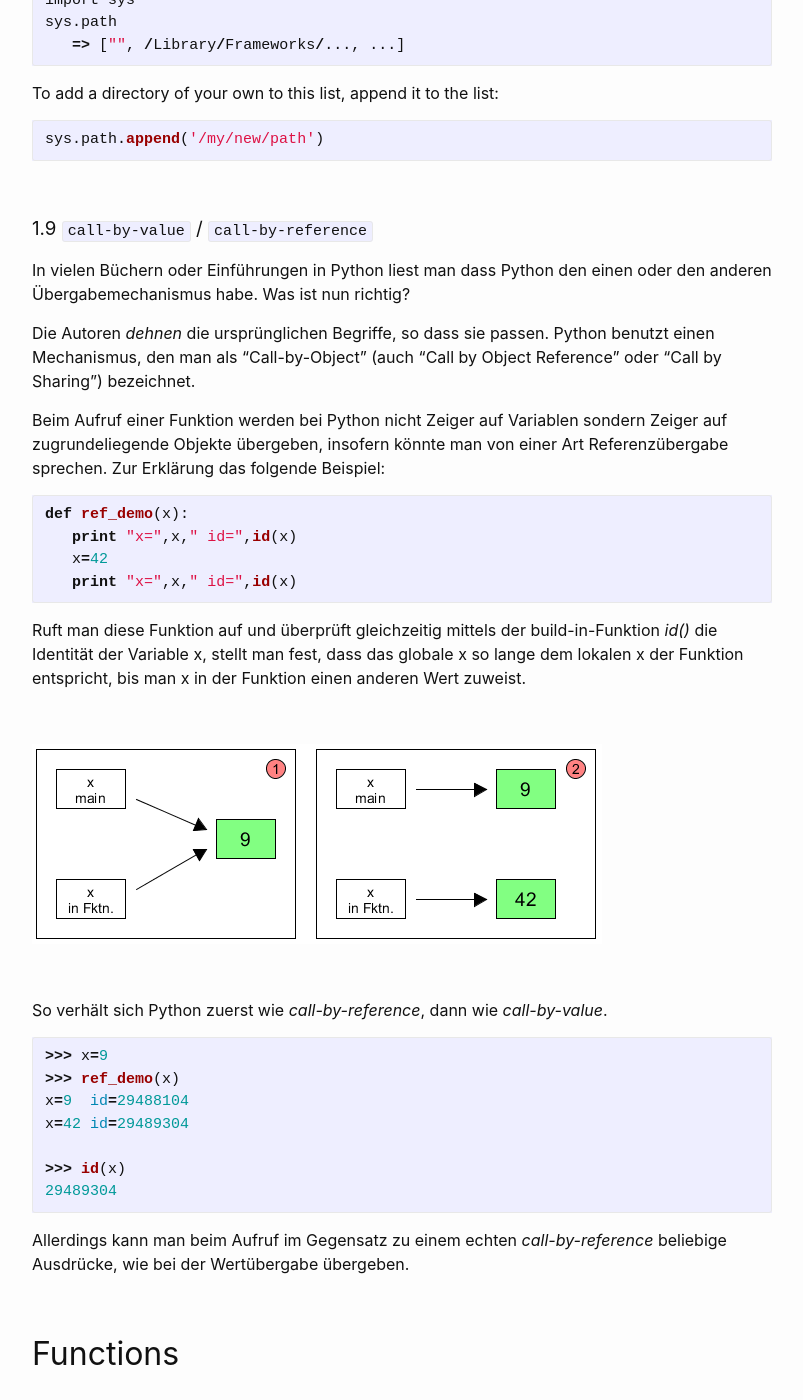
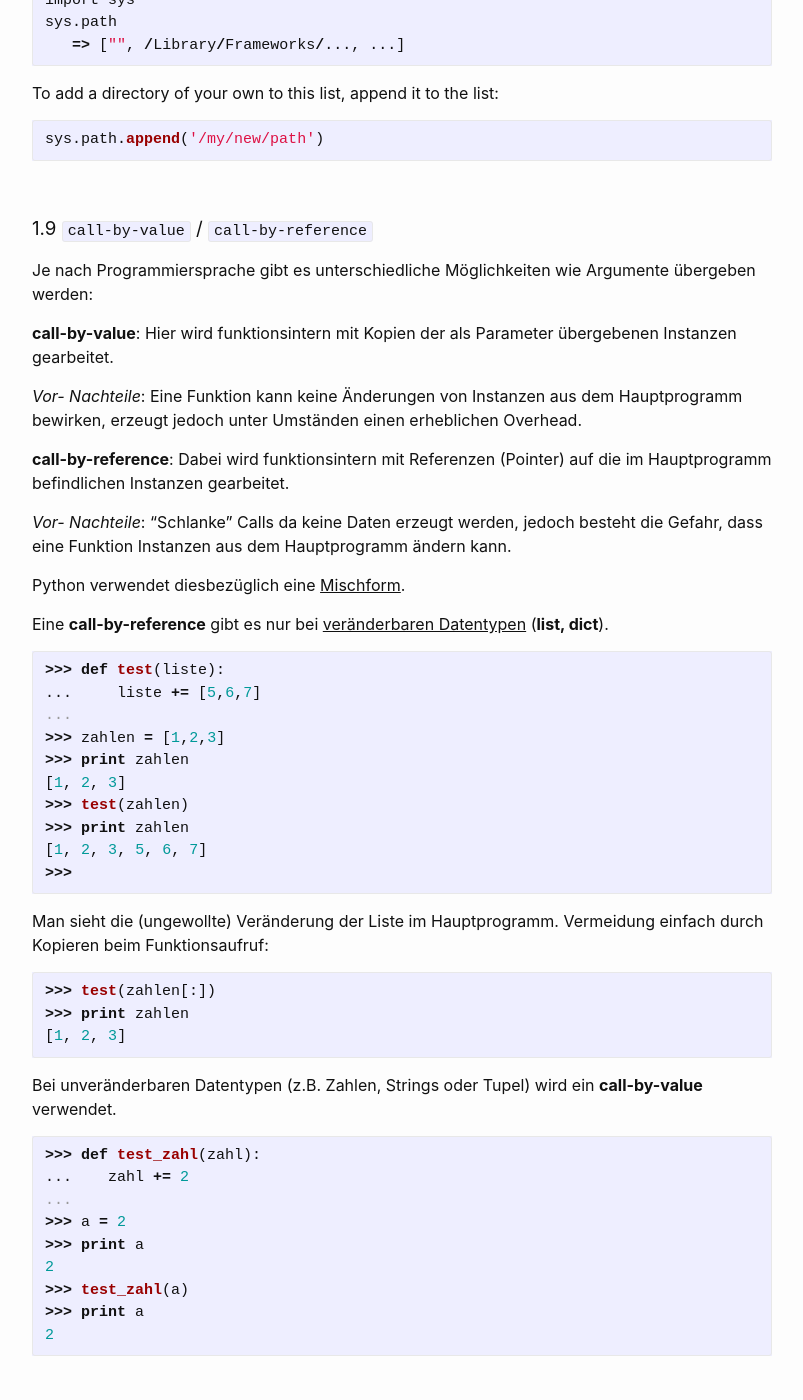
Before and after one commit to Hautaklyttn/progDocs, a Jekyll site: the page built from docs/articles/python.md, in a window 1280 px wide and 1400 px high, scrolled down 6987 px. Shown: the whole window, without its empty margins (238-1041 px from the left). Built offline with Jekyll 4.4.1, drawn with Linux system fonts in a browser that asks for light colours; some of the changed text lies outside the part shown.

Commit message:
Update python.md

````diff
--- a/docs/articles/python.md
+++ b/docs/articles/python.md
@@ -265,39 +265,52 @@ sys.path.append('/my/new/path')
 
 <a name="ch1-9"></a>
 ### 1.9 `call-by-value` / `call-by-reference`
-In vielen Büchern oder Einführungen in Python liest man dass Python den einen oder den anderen Übergabemechanismus habe. Was ist nun richtig?
+Je nach Programmiersprache gibt es unterschiedliche Möglichkeiten wie Argumente übergeben werden:
 
-Die Autoren *dehnen* die ursprünglichen Begriffe, so dass sie passen. Python benutzt einen Mechanismus, den man als "Call-by-Object" (auch "Call by Object Reference" oder "Call by Sharing") bezeichnet.
+**call-by-value**: Hier wird funktionsintern mit Kopien der als Parameter übergebenen Instanzen gearbeitet.
 
-Beim Aufruf einer Funktion werden bei Python nicht Zeiger auf Variablen sondern Zeiger auf zugrundeliegende Objekte übergeben, insofern könnte man von einer Art Referenzübergabe sprechen. Zur Erklärung das folgende Beispiel:
+*Vor- Nachteile*: Eine Funktion kann keine Änderungen von Instanzen aus dem Hauptprogramm bewirken, erzeugt jedoch unter Umständen einen erheblichen Overhead.
+
+**call-by-reference**: Dabei wird funktionsintern mit Referenzen (Pointer) auf die im Hauptprogramm befindlichen Instanzen gearbeitet.
+
+*Vor- Nachteile*: “Schlanke” Calls da keine Daten erzeugt werden, jedoch besteht die Gefahr, dass eine Funktion Instanzen aus dem Hauptprogramm ändern kann.
+
+Python verwendet diesbezüglich eine <u>Mischform</u>.
+
+Eine **call-by-reference** gibt es nur bei <u>veränderbaren Datentypen</u> (**list, dict**).
+
 ```py
-def ref_demo(x):
-   print "x=",x," id=",id(x)
-   x=42
-   print "x=",x," id=",id(x)
+>>> def test(liste):
+...     liste += [5,6,7]
+...
+>>> zahlen = [1,2,3]
+>>> print zahlen
+[1, 2, 3]
+>>> test(zahlen)
+>>> print zahlen
+[1, 2, 3, 5, 6, 7]
+>>>
+```
+Man sieht die (ungewollte) Veränderung der Liste im Hauptprogramm. Vermeidung einfach durch Kopieren beim Funktionsaufruf:
+```py
+>>> test(zahlen[:])
+>>> print zahlen
+[1, 2, 3]
 ```
 
-Ruft man diese Funktion auf und überprüft gleichzeitig mittels der build-in-Funktion *id()* die Identität der Variable x, stellt man fest, dass das globale x so lange dem lokalen x der Funktion entspricht, bis man x in der Funktion einen anderen Wert zuweist.
-
-&nbsp;
-
-![cb](../assets/pics/callBy_py.png)
-
-&nbsp;
-
-So verhält sich Python zuerst wie *call-by-reference*, dann wie *call-by-value*.
-
+Bei unveränderbaren Datentypen (z.B. Zahlen, Strings oder Tupel) wird ein **call-by-value** verwendet.
 ```py
->>> x=9
->>> ref_demo(x)
-x=9  id=29488104
-x=42 id=29489304
-
->>> id(x)
-29489304
+>>> def test_zahl(zahl):
+...    zahl += 2
+...
+>>> a = 2
+>>> print a
+2
+>>> test_zahl(a)
+>>> print a
+2
 ```
 
-Allerdings kann man beim Aufruf im Gegensatz zu einem echten *call-by-reference* beliebige Ausdrücke, wie bei der Wertübergabe übergeben.
 
 &nbsp;
 
@@ -794,7 +807,7 @@ Ein Server ist unter einer bestimmten Adresse im Netzwerk erreichbar und operier
                komm.close()
                break
 
-            print "[%s] %s" % (addr[0], data)
+            print "[%s]%s % (addr[0], data)
             nachricht = raw_input("Antwort:")
             komm.send(nachricht)
    finally:
````
